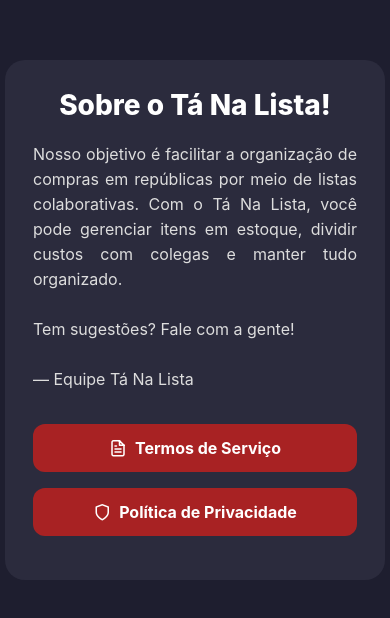
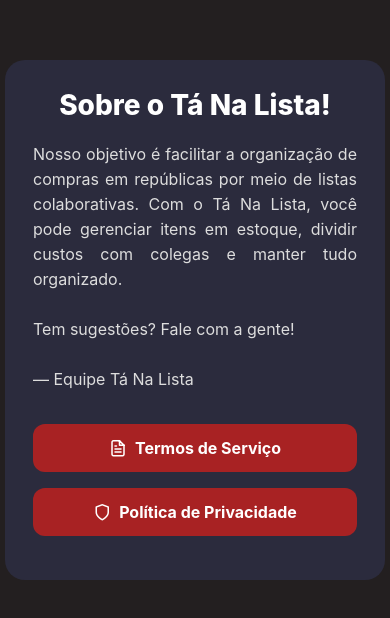
Before and after one commit to cammilamachado/AplicativoTaNaLista, a React Native app in the folder src/: screen /Sobre in a window 390 px wide. Shown: the part 102-720 px from the top of the page. Built offline with nearby package versions, Linux system fonts and the light colour scheme.

Commit message:
Update Sobre.tsx

```diff
--- a/src/src/screens/Sobre.tsx
+++ b/src/src/screens/Sobre.tsx
@@ -37,7 +37,7 @@
     flexGrow: 1,
     justifyContent: 'center',
     padding: 5,
-    backgroundColor: '#1E1E2F',
+    backgroundColor: '#231F20',
   },
   card: {
     backgroundColor: '#2B2B3D',
```
